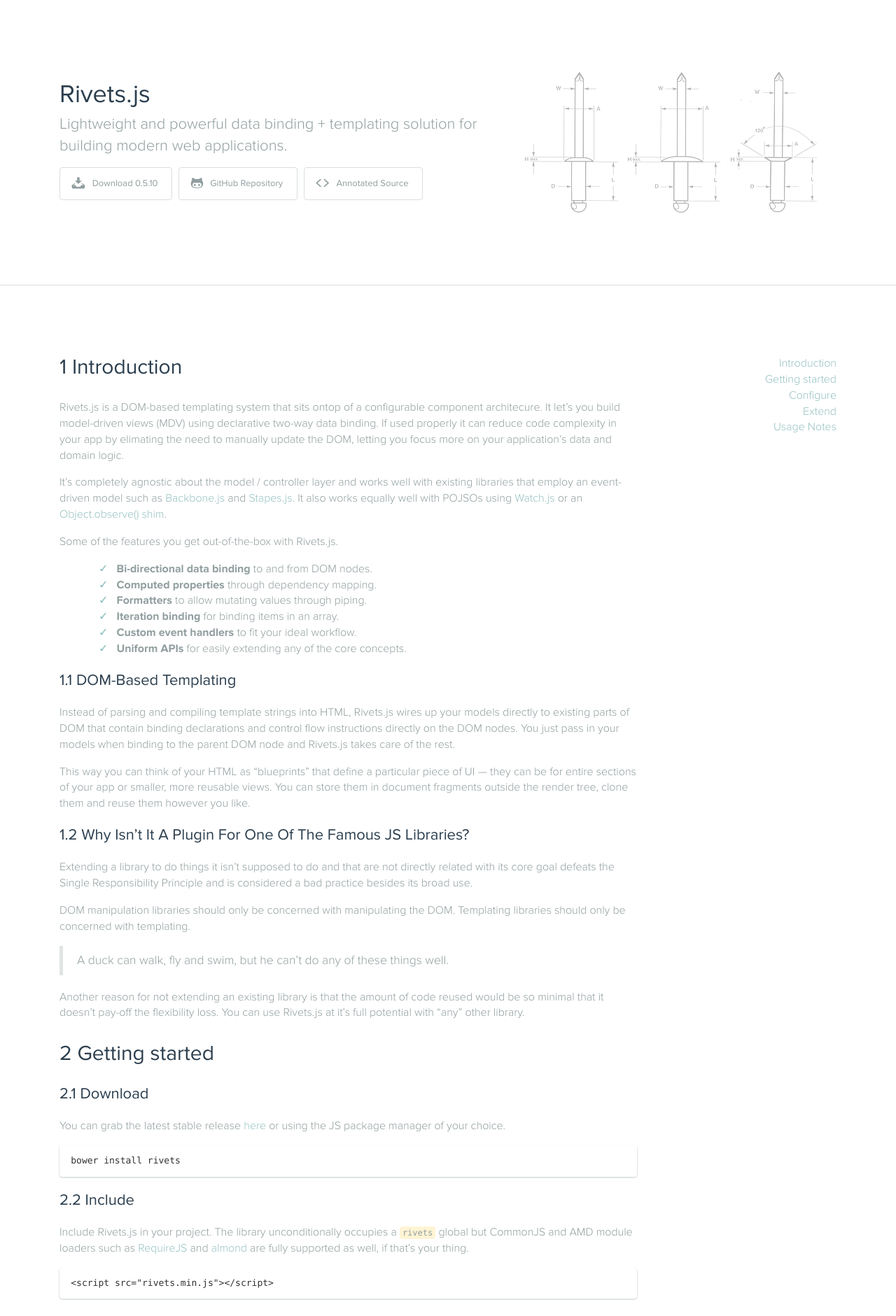
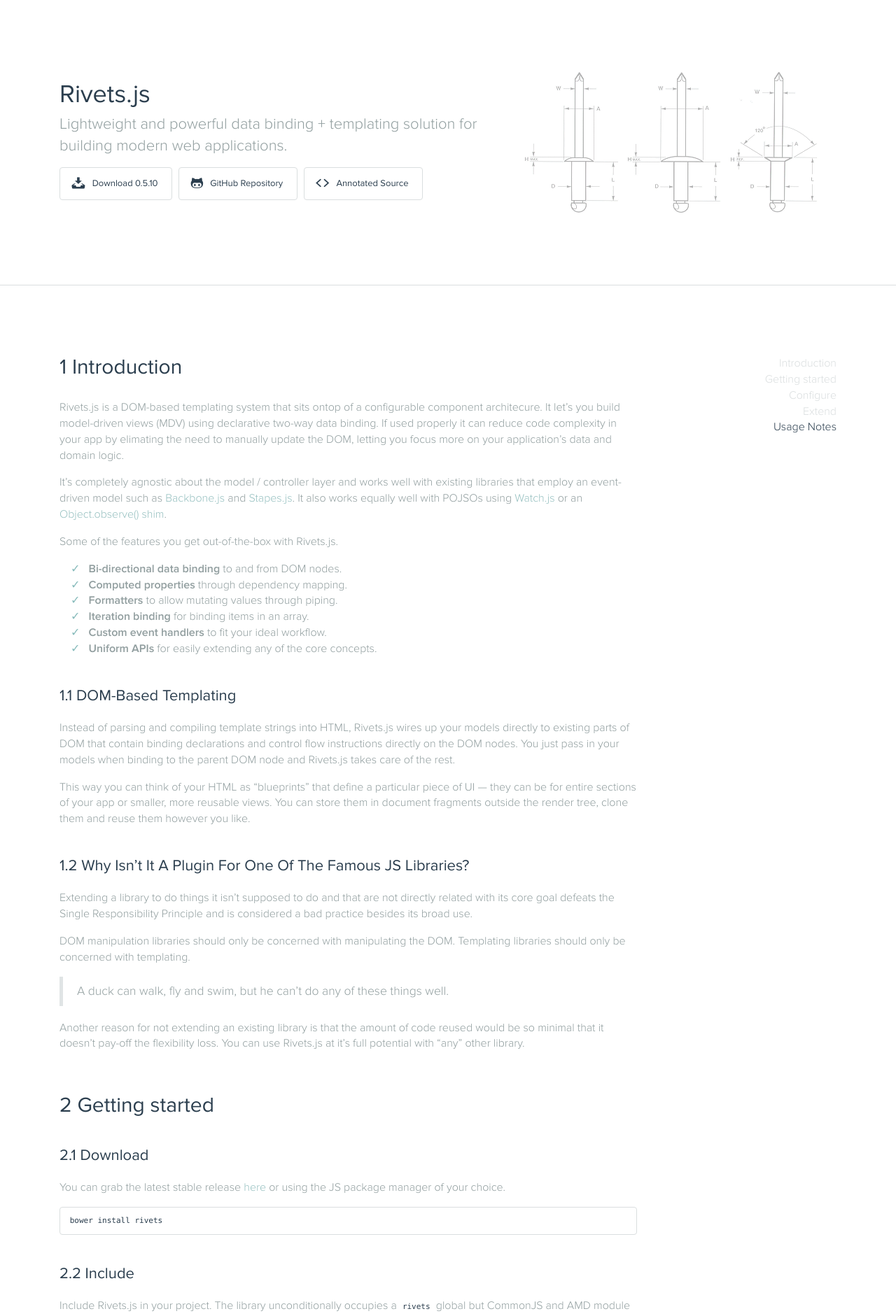
Before and after one commit to mikeric/rivets, a Jekyll site: the page built from index.html, in a window 1280 px wide. Shown: the top 1881 px of the page at 70% size. Built offline with Jekyll 4.4.1, drawn with Linux system fonts in a browser that asks for light colours.

Commit message:
Add scrollspy stuff and update styles a bit.

```diff
--- a/_layouts/default.html
+++ b/_layouts/default.html
@@ -24,7 +24,7 @@
     })();
   </script>
 </head>
-<body>
+<body data-spy="scroll" data-target="#nav">
   {{ content }}
 </body>
 </html>
--- a/css/screen.css
+++ b/css/screen.css
@@ -8,7 +8,7 @@
 h1, h2, h3, h4, h5, h6 {
   font-family: "Proxima Nova", serif;
   font-weight: 400;
-  margin: 1em 0;
+  margin: 2em 0 1em;
   color: #2B3E4E;
 }
 
@@ -88,7 +88,7 @@
 }
 
 nav.affix {
-  top: 20px;
+  top: 40px;
 }
 
 nav ul {
@@ -96,13 +96,26 @@
   margin: 0;
 }
 
+.nav > li > a {
+  padding: inherit;
+  display: inline;
+  color: #DADEDF;
+}
+
+.nav > li > a:hover {
+  background-color: inherit;
+}
+
+.nav > li.active a {
+  color: #2B3E4E;
+}
 
 article > section:first-child h2 {
   margin-top: 0;
 }
 
 strong {
-  font-weight: 600;
+  font-weight: 500;
 }
 
 .btn {
@@ -114,12 +127,11 @@
 .btn-clear {
   background-color: white;
   border-color: #dadedf;
-  color: inherit;
+  color: #2B3E4E;
 }
 
 .btn-clear:hover {
-  border-color: #c0c0c0;
-  color: inherit;
+  border-color: #919E9F;
 }
 
 .btn-clean {
@@ -154,21 +166,22 @@
 }
 
 code {
-  font-size: 12px;
-  background-color: #fff4d4;
-  color: inherit;
+  font-size: 11px;
+  background-color: white;
+  color: #2B3E4E;
 }
 
 pre {
+  font-size: 11px;
+  color: #2B3E4E;
   background-color: white;
-  border: none;
-  box-shadow: 0px 1px 1px 1px #e0e4e5;
+  border-color: #DADEDF;
   padding: 1em 1.25em;
 }
 
 .check-list {
   list-style: none;
-  margin-left: 1em;
+  padding-left: 1em;
 }
 
 .check-list li:before {
@@ -176,3 +189,7 @@
   padding-right: 0.5em;
   color: #86baba;
 }
+
+.brand-heading {
+  margin: 1em 0;
+}
--- a/index.html
+++ b/index.html
@@ -43,8 +43,8 @@
 
   <aside class="col col-md-3 hidden-sm hidden-xs">
     <div class="pull-right">
-      <nav data-spy="affix" data-offset-top="487">
-        <ul>
+      <nav id="nav" data-spy="affix" data-offset-top="467">
+        <ul class="nav">
           {% for post in site.posts %}
             <li><a href="#{{ post.anchor }}">{{ post.title }}</a></li>
           {% endfor %}
```
